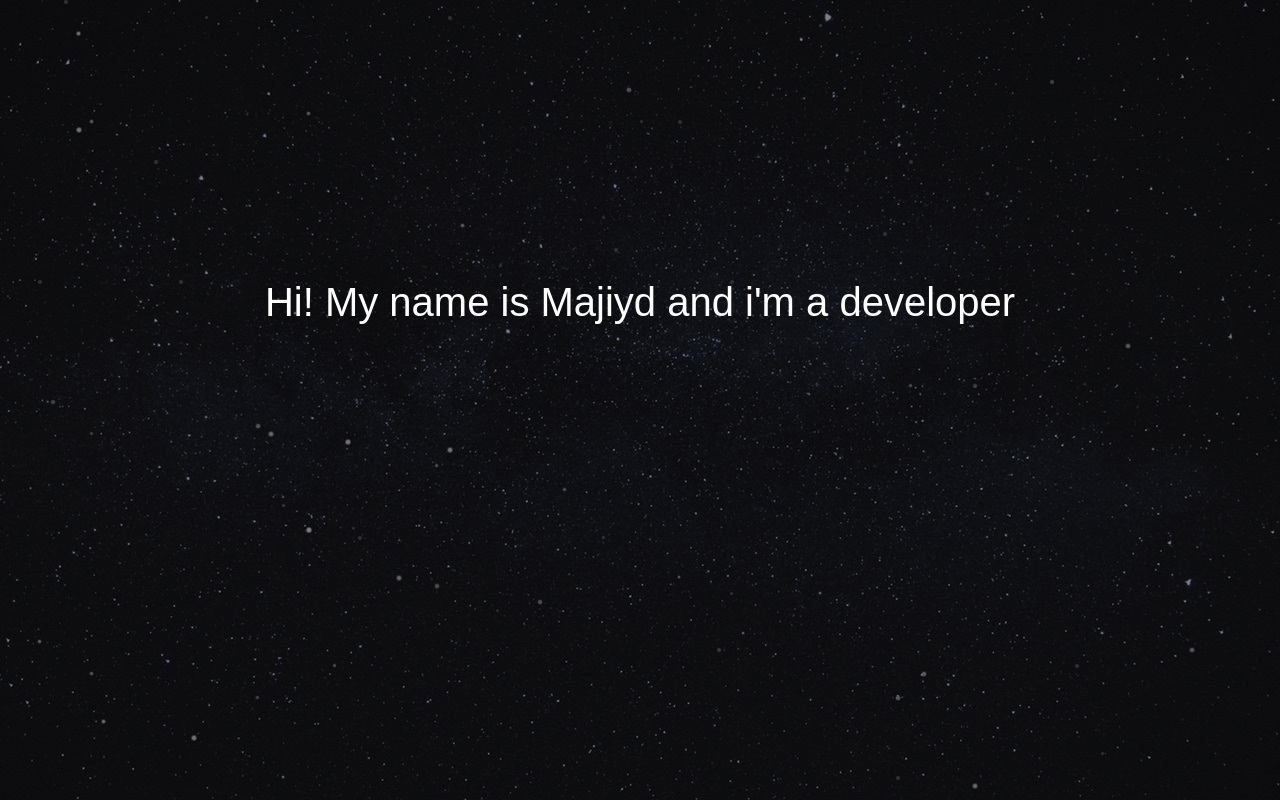
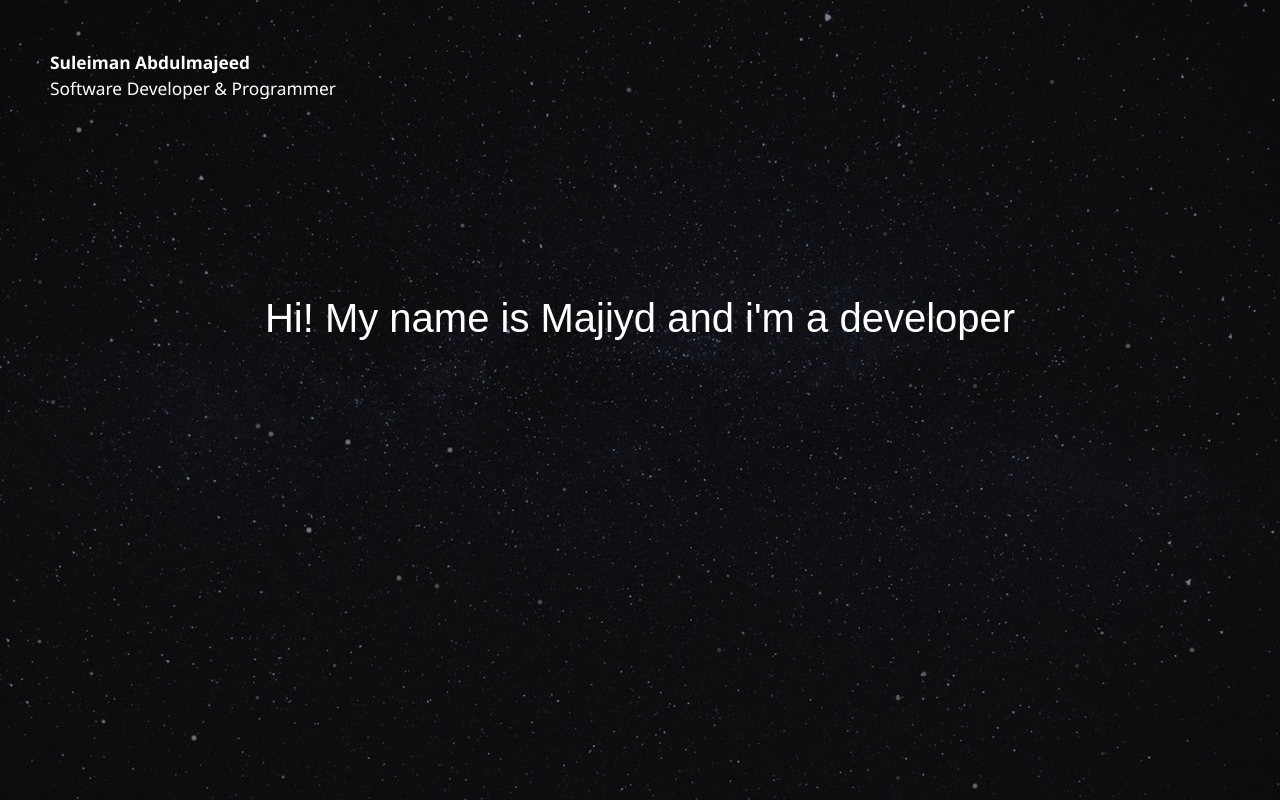
Before and after one commit to majiyd/majiyd.github.io, a React (Create React App) app: page / in a window 1280 px wide. Built offline with nearby package versions, Linux system fonts and the light colour scheme; a web font is replaced by a local one.

Commit message:
Add Header

```diff
--- a/src/assets/css/styles.css
+++ b/src/assets/css/styles.css
@@ -6,6 +6,7 @@
 body{
   font-family: 'Palanquin', sans-serif;
   overflow: hidden;
+  color: #fff;
 }
 .frontPage{
   height: 100vh;
--- /dev/null
+++ b/src/components/Header.js
@@ -0,0 +1,17 @@
+import React from 'react'
+
+export function Header(props){
+  let style = {
+    margin: 50,
+    lineHeight: 1.5,
+    fontSize: '13pt',
+    fontFamily: 'segoe ui',
+
+  }
+  return(
+    <div style={style}>
+      <p><strong>Suleiman Abdulmajeed</strong> </p>
+      <p>Software Developer & Programmer</p>
+    </div>
+  )
+}
--- a/src/pages/FrontPage.js
+++ b/src/pages/FrontPage.js
@@ -1,20 +1,20 @@
 import React from 'react'
 import {Star} from '../components/star';
+import {Header} from '../components/Header'
 
 class FrontPage extends React.Component {
-
   render() {
     let stars = Array.apply(null, {length: 100}).map(Number.call, Number)
     return (
       <div className="frontPage">
         {stars.map(star => (<Star key={star}/>))}
         <div className='overlay'>
+          <Header />
           <h1
             style={{
-              color: "white",
               textAlign: 'center',
               position: 'relative',
-              top: '35%',
+              top: '18%',
               fontSize: 40,
               fontWeight: '400'
             }}
```
